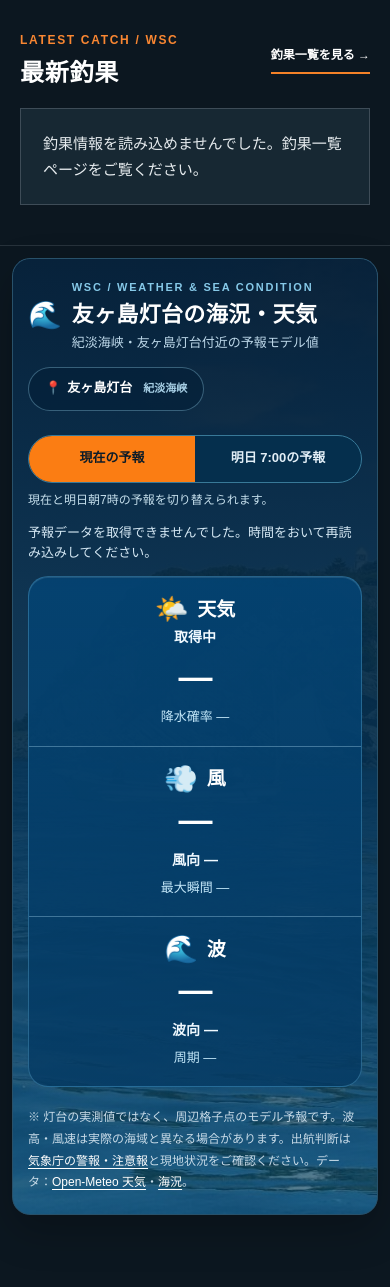
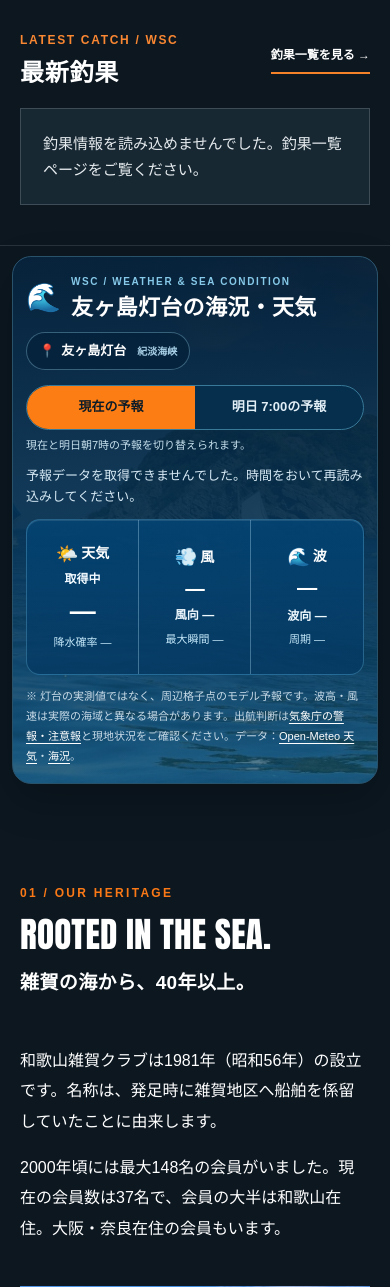
Before and after one commit to oosaka0123-sudo/wakayama-saika-club, a PHP site: page / in a window 390 px wide. Shown: the part 893-2180 px from the top of the page. Run offline with PHP 8.4, Linux system fonts and the light colour scheme.

Commit message:
fix: スマホの友ヶ島灯台天気を3列でコンパクトに表示 (#43)
* fix(weather): show all three forecast columns on mobile, compact labels

* fix(weather): refresh mobile forecast stylesheet without touching other UI

```diff
--- a/css/sea-forecast.css
+++ b/css/sea-forecast.css
@@ -29,6 +29,54 @@
 .sea-forecast .sf-extra{color:#c2e6f8;margin:7px 0 0;font-size:clamp(13px,1.5vw,16px);line-height:1.5;overflow-wrap:anywhere}
 .sea-forecast .sf-caution{font-size:12px;color:#c8dbe8;line-height:1.8;margin:20px 0 0;max-width:1000px}
 .sea-forecast .sf-caution a{color:#fff;text-decoration:underline;text-underline-offset:3px}
-@media(max-width:770px){.sea-forecast .sf-header{flex-direction:column;align-items:flex-start;gap:14px}.sea-forecast .sf-grid{grid-template-columns:1fr}.sea-forecast .sf-card{min-height:0;padding:19px 14px}.sea-forecast .sf-card:not(:last-child){border-right:0;border-bottom:1px solid rgba(180,226,248,.34)}.sea-forecast .sf-card-heading{margin-bottom:4px}.sea-forecast .sf-main{font-size:34px}.sea-forecast .sf-toolbar{align-items:flex-start;flex-direction:column;gap:8px}}
-@media(max-width:420px){.sea-forecast{padding-left:12px;padding-right:12px}.sea-forecast>.wrap{border-radius:18px;padding:20px 15px}.sea-forecast .sf-heading{gap:10px}.sea-forecast .sf-heading-symbol{font-size:27px}.sea-forecast h2{font-size:22px}.sea-forecast .sf-tabs{width:100%}.sea-forecast .sf-tabs button{flex:1;min-width:0;font-size:13px;padding:11px 7px}.sea-forecast .sf-location{font-size:13px}}
+/* Keep the three marine readings side-by-side on phones. */
+@media(max-width:770px){
+.sea-forecast{padding:10px 12px 36px}
+.sea-forecast>.wrap{border-radius:19px;padding:22px 16px 18px}
+.sea-forecast .sf-header{flex-direction:column;align-items:flex-start;gap:10px;margin-bottom:15px}
+.sea-forecast .sf-heading{gap:10px}
+.sea-forecast .sf-heading-symbol{font-size:28px}
+.sea-forecast h2{font-size:clamp(22px,4.6vw,28px)}
+.sea-forecast .sf-location{min-height:36px;padding:6px 12px;font-size:13px}
+.sea-forecast .sf-location small{font-size:10px}
+.sea-forecast .sf-toolbar{align-items:stretch;flex-direction:column;gap:7px;margin-bottom:12px}
+.sea-forecast .sf-tabs{align-self:flex-start}
+.sea-forecast .sf-tabs button{min-height:43px}
+.sea-forecast .sf-info{font-size:11px}
+.sea-forecast .sf-grid{grid-template-columns:repeat(3,minmax(0,1fr));border-radius:14px}
+.sea-forecast .sf-card{min-height:158px;padding:12px 7px}
+.sea-forecast .sf-card:not(:last-child){border-right:1px solid rgba(180,226,248,.34);border-bottom:0}
+.sea-forecast .sf-card-heading{gap:5px;font-size:clamp(14px,2.5vw,19px);margin:0 0 9px}
+.sea-forecast .sf-card-icon{font-size:clamp(18px,3.2vw,24px)}
+.sea-forecast .sf-main{font-size:clamp(20px,3.7vw,31px);line-height:1.25;overflow-wrap:normal;white-space:nowrap}
+.sea-forecast .sf-card:first-child .sf-main{font-size:clamp(25px,4.3vw,35px)}
+.sea-forecast .sf-desc{font-size:clamp(11px,2vw,15px);margin-top:8px;line-height:1.3}
+.sea-forecast .sf-card:first-child .sf-desc{margin:0 0 7px}
+.sea-forecast .sf-extra{font-size:clamp(10px,1.75vw,13px);line-height:1.4;margin-top:8px}
+.sea-forecast .sf-caution{font-size:11px;margin-top:12px}
+}
+@media(max-width:450px){
+.sea-forecast>.wrap{padding:17px 13px 16px}
+.sea-forecast .sf-overline{font-size:10px}
+.sea-forecast h2{font-size:22px}
+.sea-forecast .sf-place{display:none}
+.sea-forecast .sf-tabs{width:100%}
+.sea-forecast .sf-tabs button{flex:1;min-width:0;font-size:13px;padding:10px 6px}
+.sea-forecast .sf-card{min-height:154px;padding:11px 4px}
+.sea-forecast .sf-card-heading{gap:3px;font-size:14px;flex-wrap:wrap}
+.sea-forecast .sf-card-icon{font-size:18px}
+.sea-forecast .sf-card:nth-child(2) .sf-main{font-size:clamp(17px,5vw,23px);letter-spacing:-.045em}
+.sea-forecast .sf-card:nth-child(3) .sf-main{font-size:clamp(18px,5.2vw,24px)}
+.sea-forecast .sf-card:first-child .sf-main{font-size:clamp(26px,6.5vw,32px)}
+.sea-forecast .sf-desc{font-size:12px}
+.sea-forecast .sf-extra{font-size:11px}
+}
+@media(max-width:350px){
+.sea-forecast{padding-left:8px;padding-right:8px}
+.sea-forecast>.wrap{padding:15px 9px}
+.sea-forecast .sf-card{padding:10px 3px}
+.sea-forecast .sf-card:nth-child(2) .sf-main{font-size:17px}
+.sea-forecast .sf-card:nth-child(3) .sf-main{font-size:18px}
+.sea-forecast .sf-extra{font-size:10px}
+}
 @media(prefers-reduced-motion:reduce){.sea-forecast *, .sea-forecast *::before, .sea-forecast *::after{scroll-behavior:auto!important;transition:none!important}}
--- a/index.html
+++ b/index.html
@@ -13,7 +13,7 @@
 <link rel="stylesheet" href="css/premium.css?v=20261119-nav1">
 <link rel="stylesheet" href="css/seo-home.css?v=20261119-v2">
 <link rel="stylesheet" href="css/home-catch.css?v=20261121-1">
-<link rel="stylesheet" href="css/sea-forecast.css?v=20261121-tomogashima">
+<link rel="stylesheet" href="css/sea-forecast.css?v=20261121-3col-fix">
 <script src="js/main.js?v=20261119-share1" defer></script>
 <script src="js/footer.js?v=20261120-location1" defer></script>
 <script src="js/catch-config.js?v=20261120" defer></script>
```
